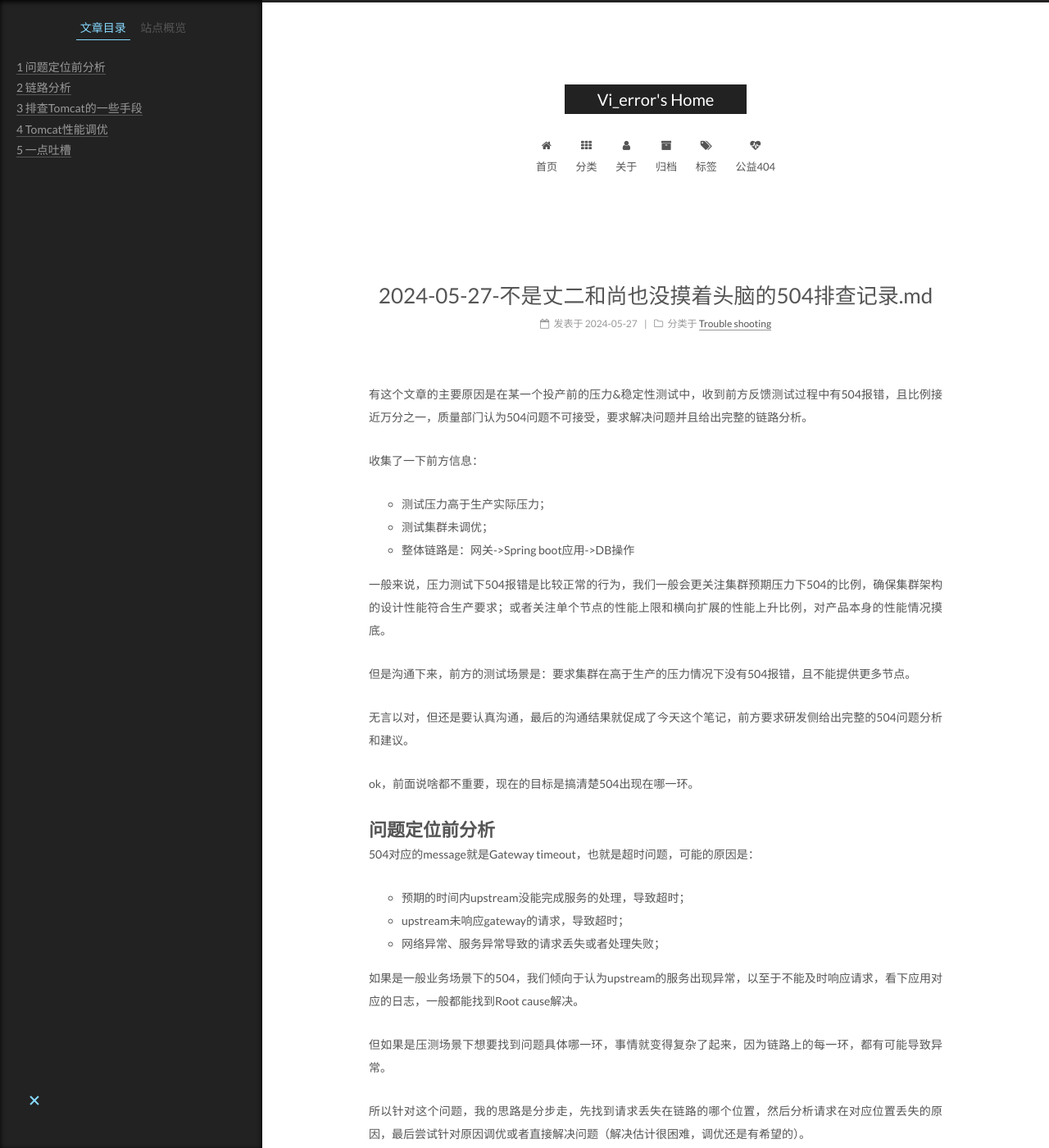
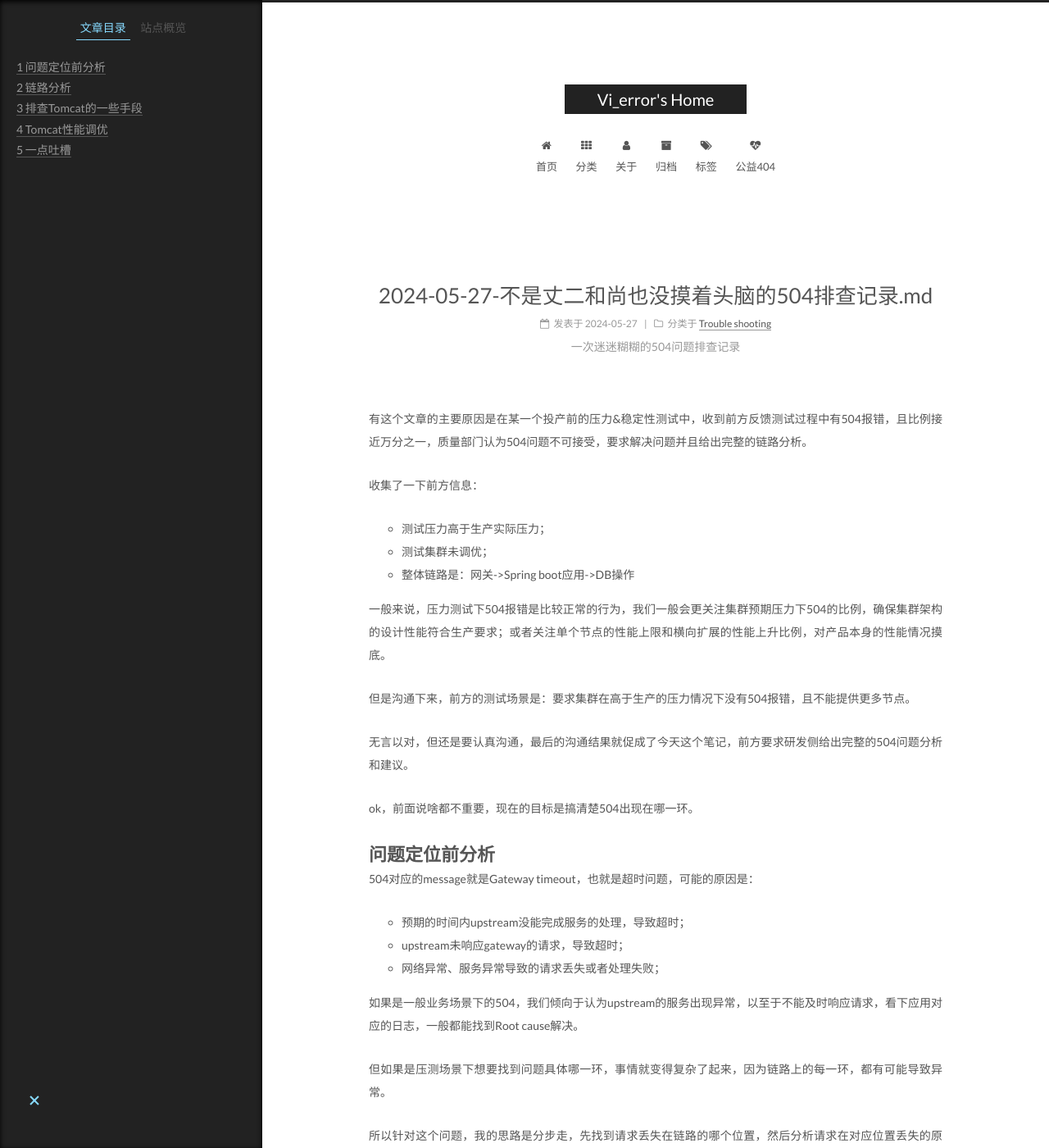
Before and after one commit to vivitrip/Vi_error, a Jekyll site: the page built from _posts/2024-05-27-不是丈二和尚也没摸着头脑的504排查记录.md, in a window 1280 px wide and 1400 px high. Shown: the whole window at 82% size. Built offline with Jekyll 4.4.1, drawn with Linux system fonts in a browser that asks for light colours.

Commit message:
add description

```diff
--- a/_posts/2024-05-27-不是丈二和尚也没摸着头脑的504排查记录.md
+++ b/_posts/2024-05-27-不是丈二和尚也没摸着头脑的504排查记录.md
@@ -3,7 +3,7 @@ title: 2024-05-27-不是丈二和尚也没摸着头脑的504排查记录.md
 
 author: Vi_error
 
-description:
+description: 一次迷迷糊糊的504问题排查记录
 
 categories:
 
```
